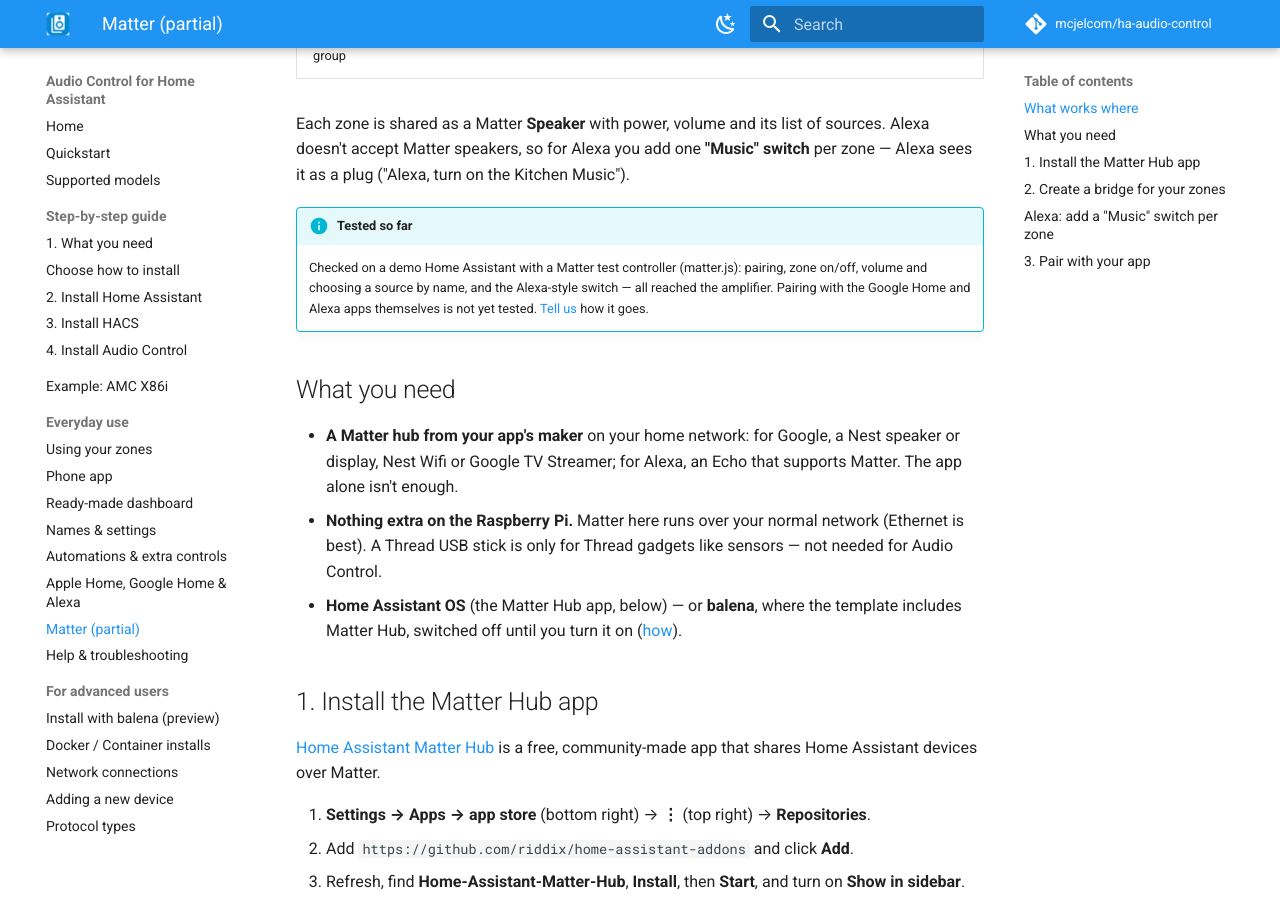
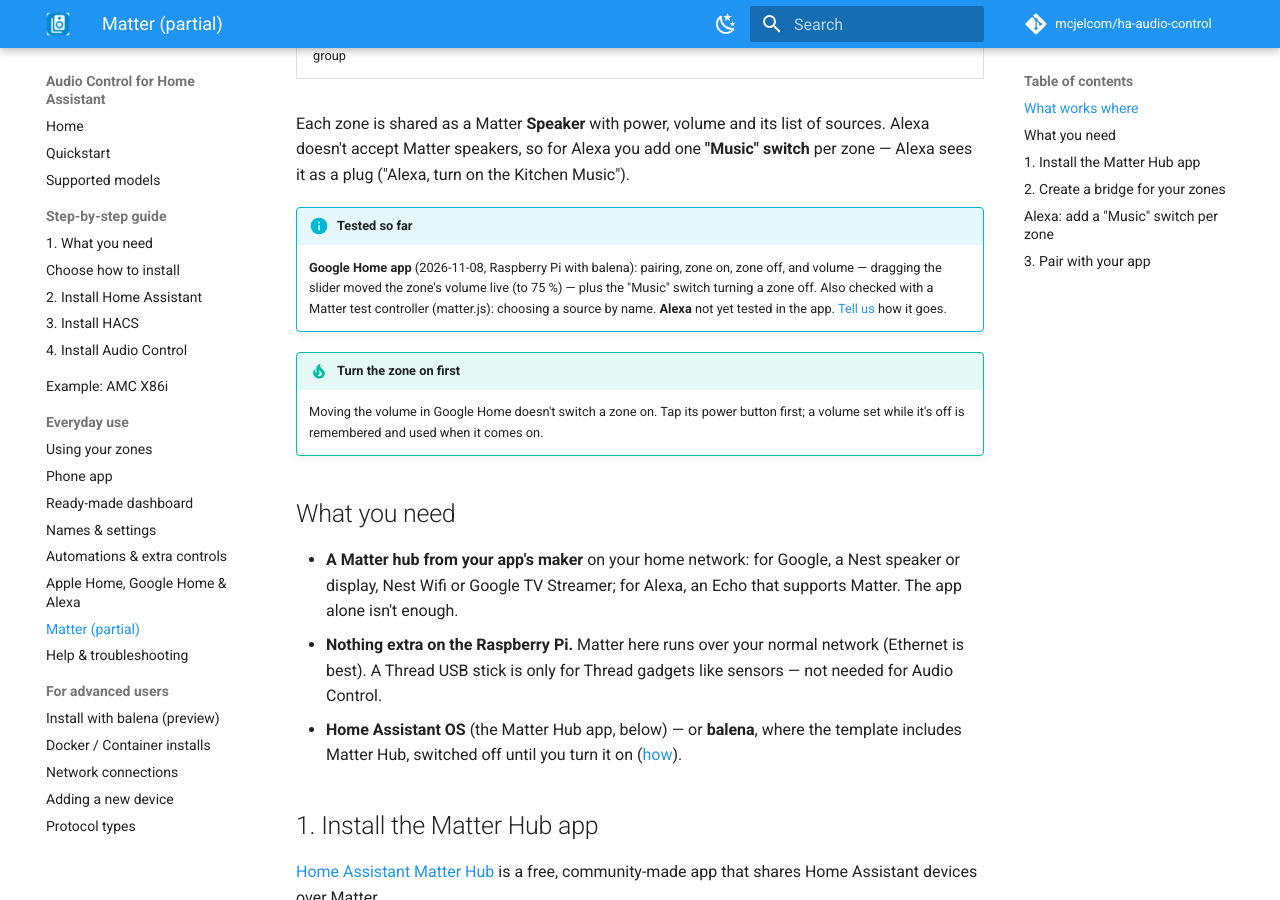
Before and after one commit to mcjelcom/ha-audio-control, an MkDocs documentation site: the page built from docs/matter.md, in a window 1280 px wide and 900 px high, scrolled down 779 px. Built offline with MkDocs 1.6.1 and Material for MkDocs 9.7.7, drawn with Linux system fonts in a browser that asks for light colours; comment, search, counter and statistics services are not loaded.

Commit message:
Docs: Matter tested in the Google Home app (pair, on/off, live volume, plug)
Verified on haac-us (balena template's matter-hub service): Google
commissioned the bridge (vendor 0x6006); on/off and volume reached HA
(volume followed the slider to 0.758); Music plug turned the zone off.
Volume while off is stored and applied on power-on.

```diff
--- a/docs/matter.md
+++ b/docs/matter.md
@@ -20,10 +20,15 @@
 — Alexa sees it as a plug ("Alexa, turn on the Kitchen Music").
 
 !!! info "Tested so far"
-    Checked on a demo Home Assistant with a Matter test controller (matter.js): pairing,
-    zone on/off, volume and choosing a source by name, and the Alexa-style switch — all
-    reached the amplifier. Pairing with the Google Home and Alexa apps themselves is not
-    yet tested. [Tell us](https://github.com/mcjelcom/ha-audio-control/issues) how it goes.
+    **Google Home app** (2026-11-08, Raspberry Pi with balena): pairing, zone on, zone
+    off, and volume — dragging the slider moved the zone's volume live (to 75 %) — plus
+    the "Music" switch turning a zone off. Also checked with a Matter test controller
+    (matter.js): choosing a source by name. **Alexa** not yet tested in the app.
+    [Tell us](https://github.com/mcjelcom/ha-audio-control/issues) how it goes.
+
+!!! tip "Turn the zone on first"
+    Moving the volume in Google Home doesn't switch a zone on. Tap its power button
+    first; a volume set while it's off is remembered and used when it comes on.
 
 ## What you need
 
```
Also changed, not shown: docs/index.md (+1 -1 lines).
